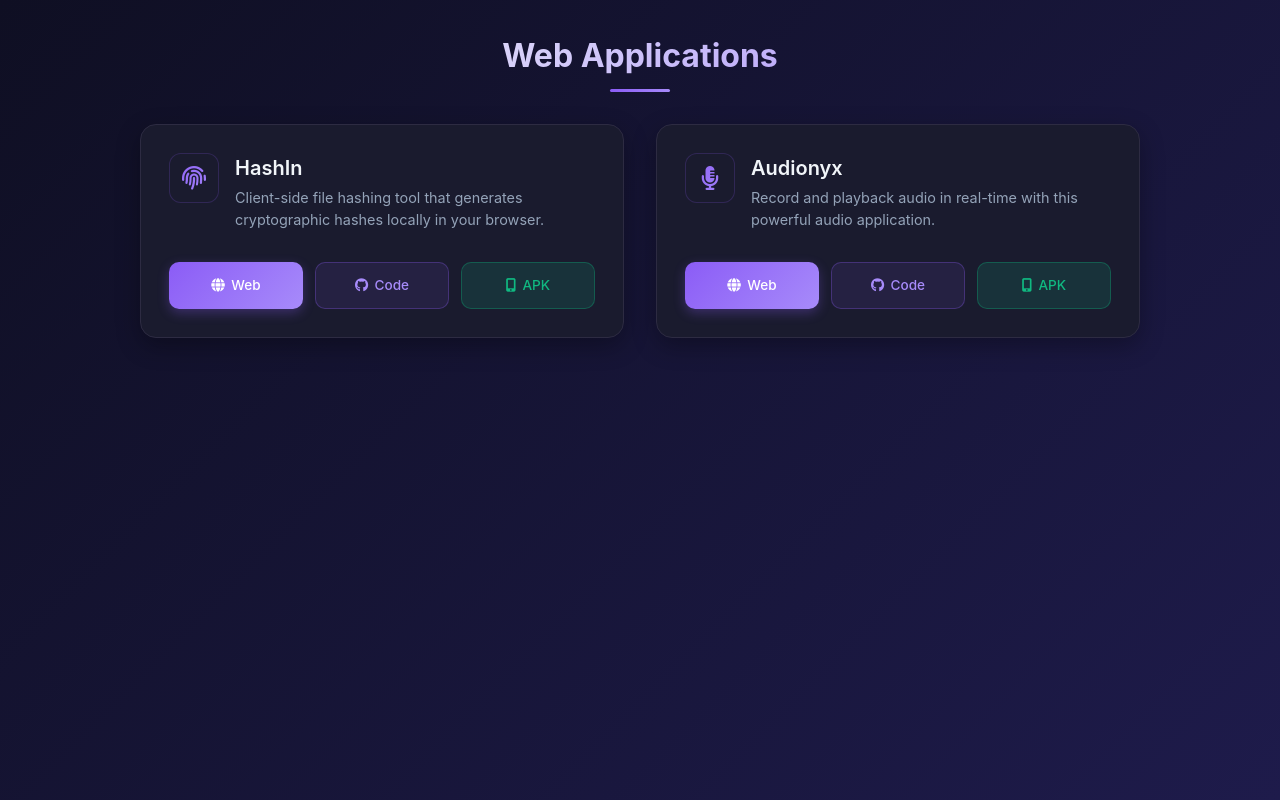
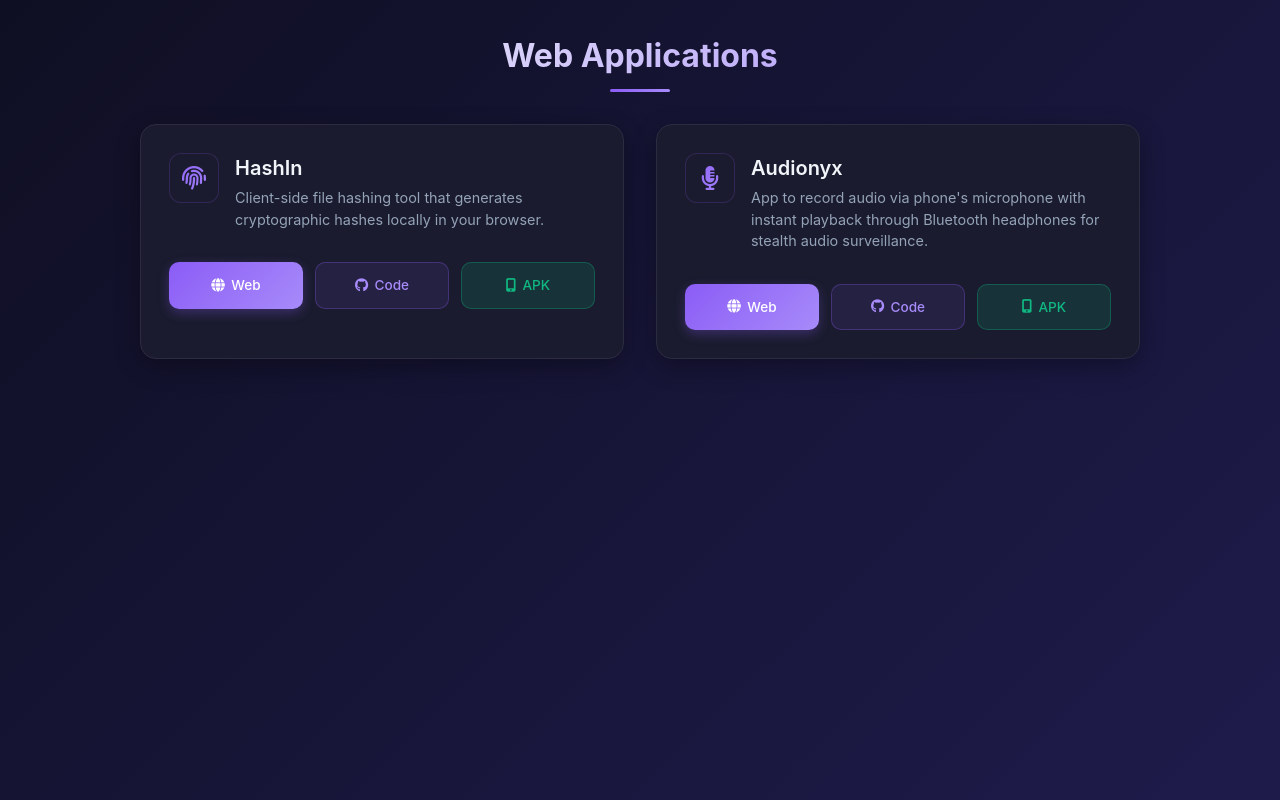
Before and after one commit to 8gudbits/apps, a plain HTML site: page index.html in a window 1280 px wide. Drawn offline with Linux system fonts and the light colour scheme.

Commit message:
Updated README

```diff
--- a/index.html
+++ b/index.html
@@ -296,8 +296,8 @@
           <div class="app-title-wrapper">
             <div class="app-title">Audionyx</div>
             <div class="app-description">
-              Record and playback audio in real-time with this powerful audio
-              application.
+              App to record audio via phone's microphone with instant playback
+              through Bluetooth headphones for stealth audio surveillance.
             </div>
           </div>
         </div>
```
Also changed, not shown: 1 other file.
